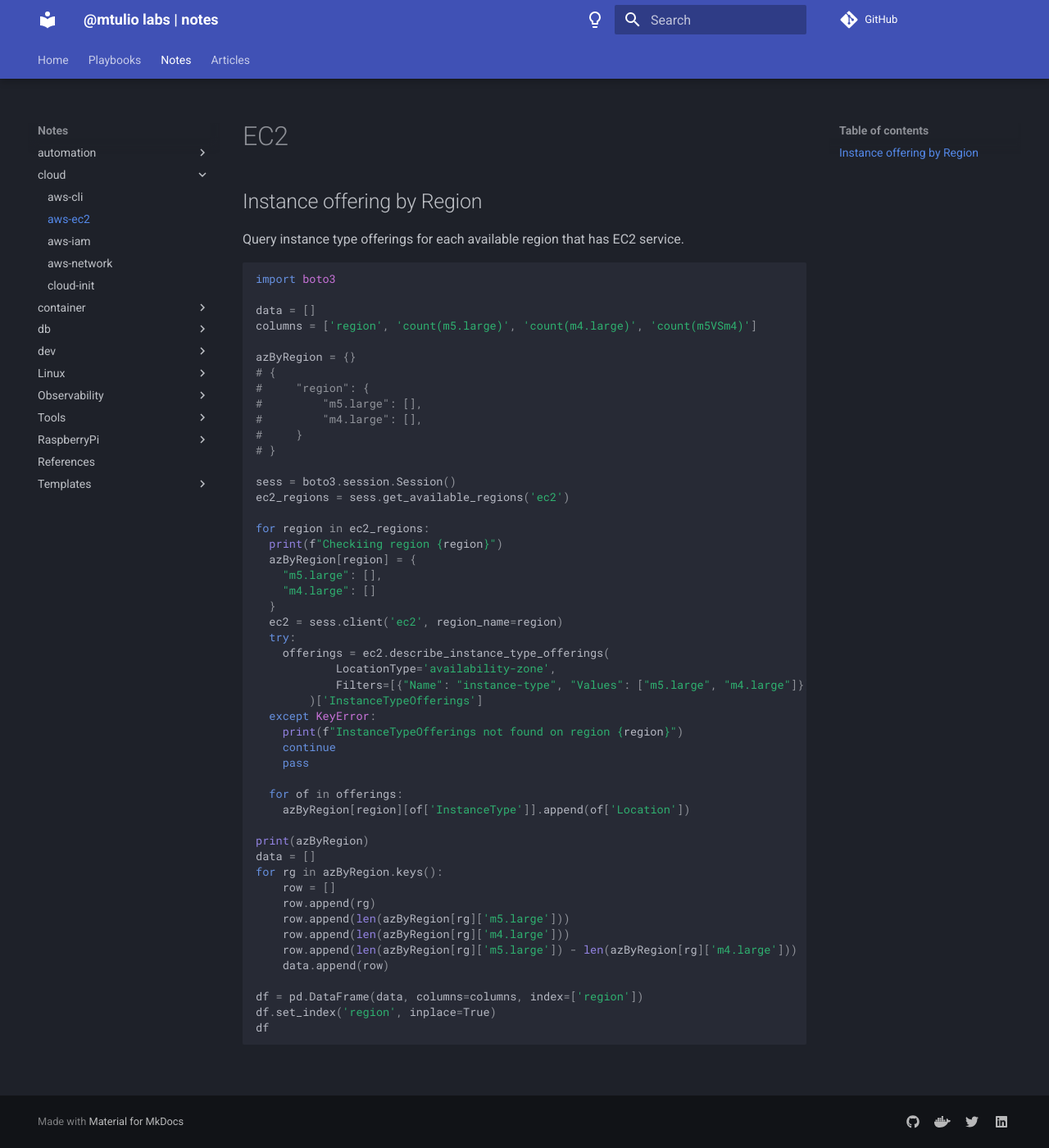
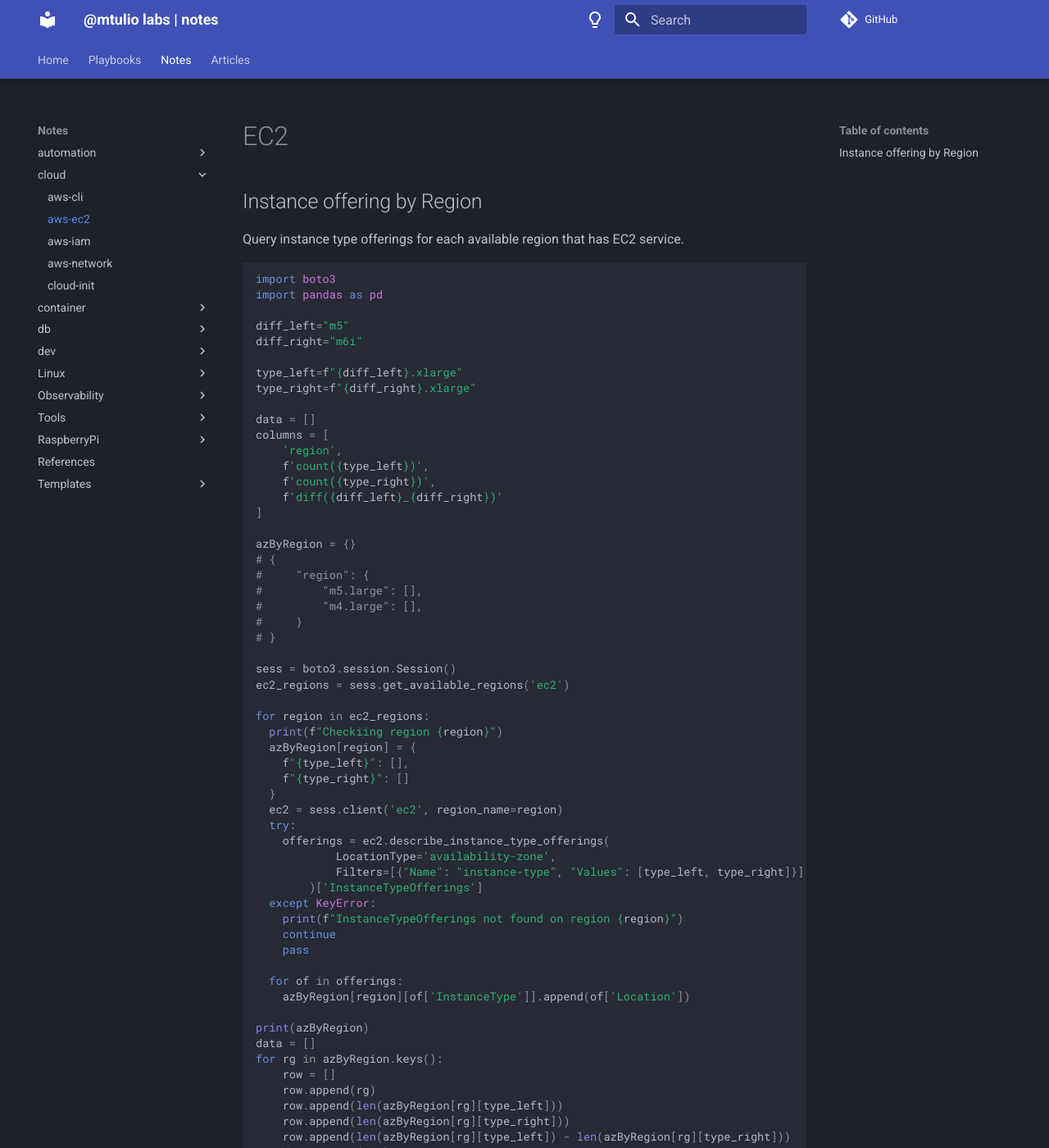
Before and after one commit to mtulio/mtulio.labs, an MkDocs documentation site: the page built from docs/notes/cloud/aws-ec2.md, in a window 1280 px wide and 1400 px high. Shown: the whole window at 82% size. Built offline with MkDocs 1.6.1 and Material for MkDocs 9.7.7, drawn with Linux system fonts in a browser that asks for light colours; comment, search, counter and statistics services are not loaded.

Commit message:
chore: non-official notes/labs

```diff
--- a/docs/notes/cloud/aws-ec2.md
+++ b/docs/notes/cloud/aws-ec2.md
@@ -6,9 +6,21 @@ Query instance type offerings for each available region that has EC2 service.
 
 ~~~python
 import boto3
+import pandas as pd
+
+diff_left="m5"
+diff_right="m6i"
+
+type_left=f"{diff_left}.xlarge"
+type_right=f"{diff_right}.xlarge"
 
 data = []
-columns = ['region', 'count(m5.large)', 'count(m4.large)', 'count(m5VSm4)']
+columns = [
+	'region',
+	f'count({type_left})',
+	f'count({type_right})',
+	f'diff({diff_left}_{diff_right})'
+]
 
 azByRegion = {}
 # {
@@ -24,14 +36,14 @@ ec2_regions = sess.get_available_regions('ec2')
 for region in ec2_regions:
   print(f"Checkiing region {region}")
   azByRegion[region] = {
-    "m5.large": [],
-    "m4.large": []
+    f"{type_left}": [],
+    f"{type_right}": []
   }
   ec2 = sess.client('ec2', region_name=region)
   try:
     offerings = ec2.describe_instance_type_offerings(
             LocationType='availability-zone',
-            Filters=[{"Name": "instance-type", "Values": ["m5.large", "m4.large"]}]
+            Filters=[{"Name": "instance-type", "Values": [type_left, type_right]}]
         )['InstanceTypeOfferings']
   except KeyError:
     print(f"InstanceTypeOfferings not found on region {region}")
@@ -46,12 +58,12 @@ data = []
 for rg in azByRegion.keys():
     row = []
     row.append(rg)
-    row.append(len(azByRegion[rg]['m5.large']))
-    row.append(len(azByRegion[rg]['m4.large']))
-    row.append(len(azByRegion[rg]['m5.large']) - len(azByRegion[rg]['m4.large']))
+    row.append(len(azByRegion[rg][type_left]))
+    row.append(len(azByRegion[rg][type_right]))
+    row.append(len(azByRegion[rg][type_left]) - len(azByRegion[rg][type_right]))
     data.append(row)
 
-df = pd.DataFrame(data, columns=columns, index=['region'])
+df = pd.DataFrame(data, columns=columns)
 df.set_index('region', inplace=True)
-df
+print(df)
 ~~~
```
Also changed, not shown: docs/notes/development/tool-jq.md (+4 -0 lines), docs/playbooks/openshift/resize-machines-plugin.md (+3 -66 lines), 2 other files.
